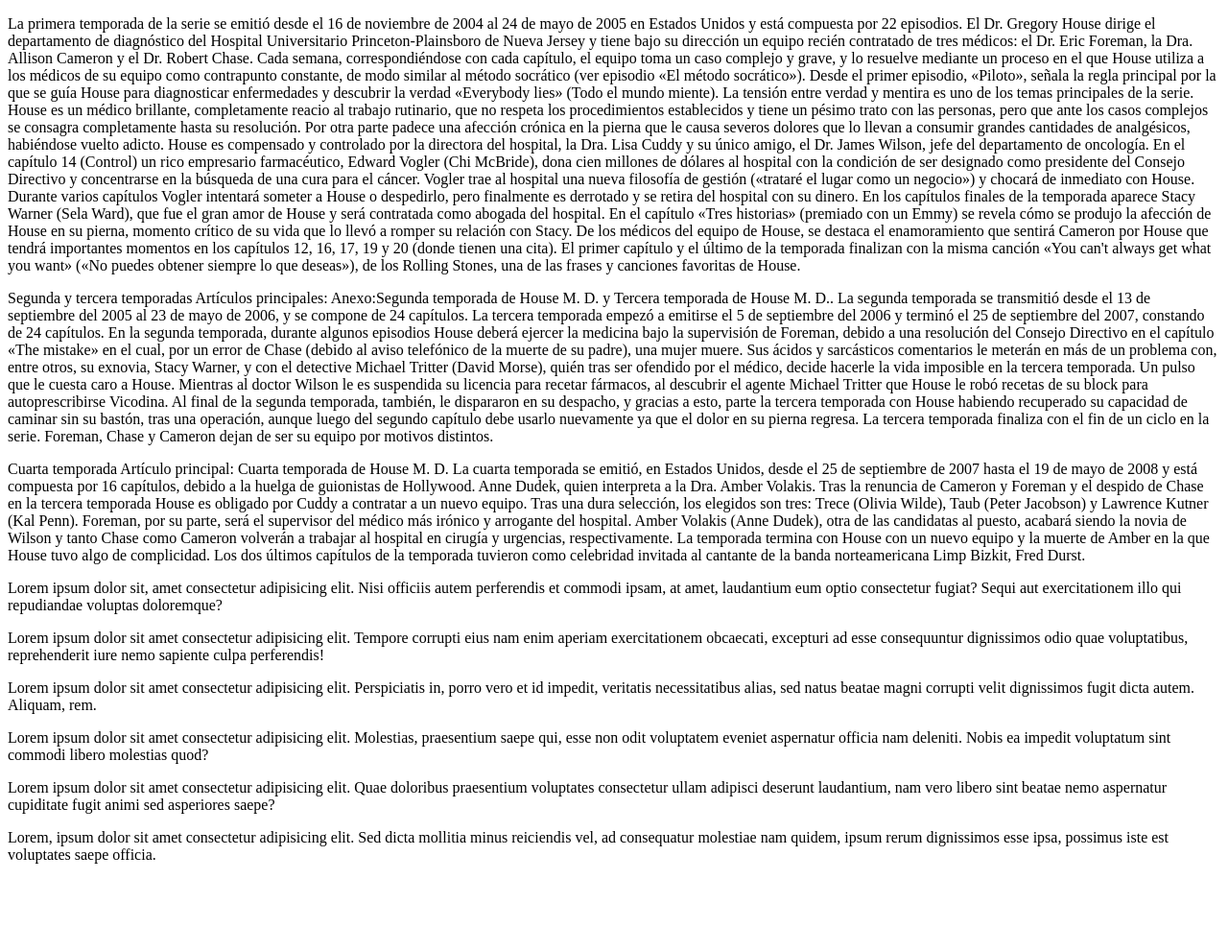
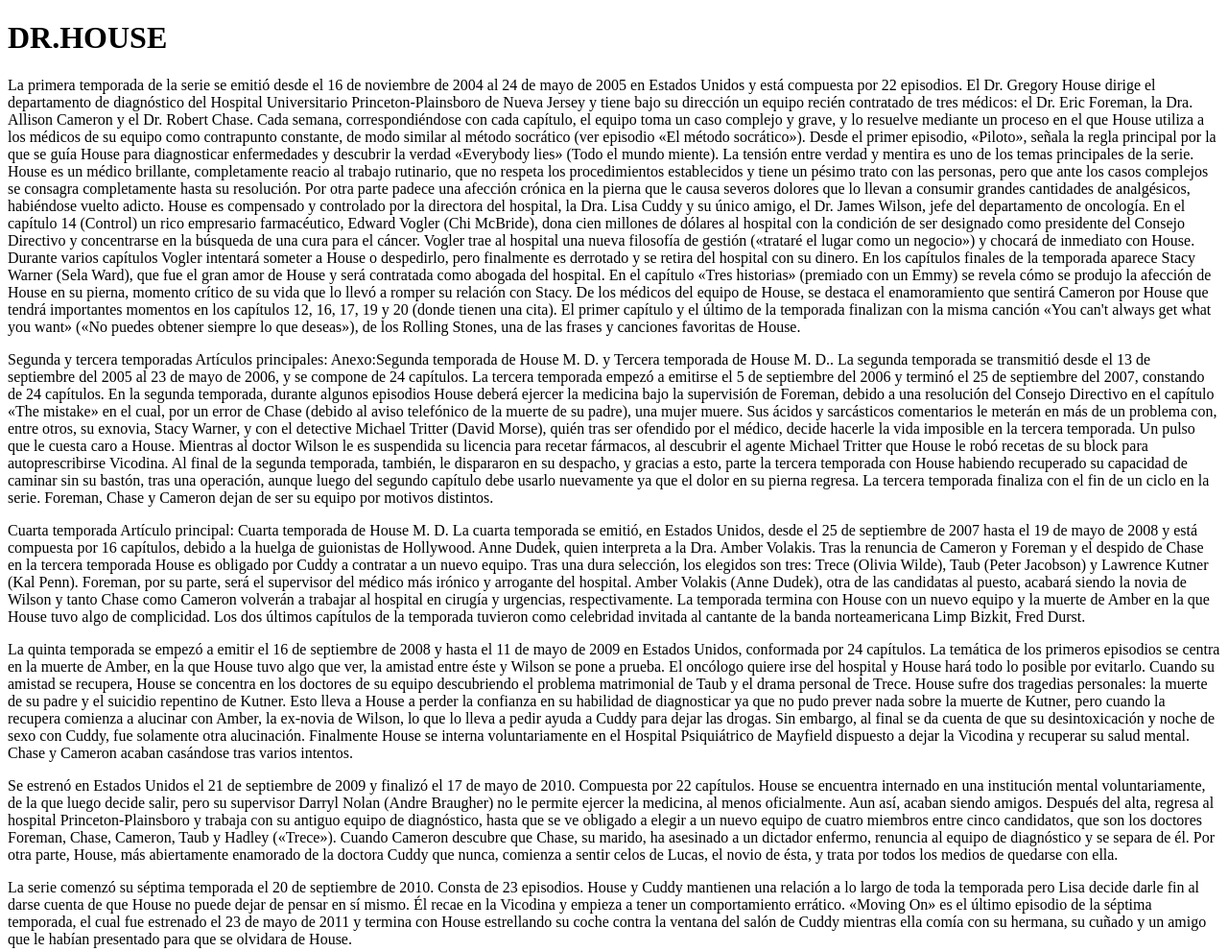
Before and after one commit to davidgomezagudelo2004/clase-css, a plain HTML site: page index.html in a window 1280 px wide. Shown: the top 991 px of the page at 96% size. Before the commit the page ends 916 px from the top, so only its background shows below. Drawn offline with Linux system fonts and the light colour scheme.

Commit message:
se configura la pagina

```diff
--- a/index.html
+++ b/index.html
@@ -7,6 +7,7 @@
 </head>
 <body>
     <header>
+        <h1>DR.HOUSE</h1>
 
     </header>
 
@@ -43,14 +44,16 @@ La tercera temporada finaliza con el fin de un ciclo en la serie. Foreman, Chase
 
         <section>
         <p>
-         Lorem ipsum dolor sit, amet consectetur adipisicing elit. Nisi officiis autem perferendis et commodi ipsam, at amet, laudantium eum optio consectetur fugiat? Sequi aut exercitationem illo qui repudiandae voluptas doloremque?
+            La quinta temporada se empezó a emitir el 16 de septiembre de 2008 y hasta el 11 de mayo de 2009 en Estados Unidos, conformada por 24 capítulos.
+            La temática de los primeros episodios se centra en la muerte de Amber, en la que House tuvo algo que ver, la amistad entre éste y Wilson se pone a prueba. El oncólogo quiere irse del hospital y House hará todo lo posible por evitarlo. Cuando su amistad se recupera, House se concentra en los doctores de su equipo descubriendo el problema matrimonial de Taub y el drama personal de Trece. House sufre dos tragedias personales: la muerte de su padre y el suicidio repentino de Kutner. Esto lleva a House a perder la confianza en su habilidad de diagnosticar ya que no pudo prever nada sobre la muerte de Kutner, pero cuando la recupera comienza a alucinar con Amber, la ex-novia de Wilson, lo que lo lleva a pedir ayuda a Cuddy para dejar las drogas. Sin embargo, al final se da cuenta de que su desintoxicación y noche de sexo con Cuddy, fue solamente otra alucinación. Finalmente House se interna voluntariamente en el Hospital Psiquiátrico de Mayfield dispuesto a dejar la Vicodina y recuperar su salud mental. Chase y Cameron acaban casándose tras varios intentos.
         </p>
         <p>
-        Lorem ipsum dolor sit amet consectetur adipisicing elit. Tempore corrupti eius nam enim aperiam exercitationem obcaecati, excepturi ad esse consequuntur dignissimos odio quae voluptatibus, reprehenderit iure nemo sapiente culpa perferendis!
+            Se estrenó en Estados Unidos el 21 de septiembre de 2009 y finalizó el 17 de mayo de 2010. Compuesta por 22 capítulos.
+
+            House se encuentra internado en una institución mental voluntariamente, de la que luego decide salir, pero su supervisor Darryl Nolan (Andre Braugher) no le permite ejercer la medicina, al menos oficialmente. Aun así, acaban siendo amigos. Después del alta, regresa al hospital Princeton-Plainsboro y trabaja con su antiguo equipo de diagnóstico, hasta que se ve obligado a elegir a un nuevo equipo de cuatro miembros entre cinco candidatos, que son los doctores Foreman, Chase, Cameron, Taub y Hadley («Trece»). Cuando Cameron descubre que Chase, su marido, ha asesinado a un dictador enfermo, renuncia al equipo de diagnóstico y se separa de él. Por otra parte, House, más abiertamente enamorado de la doctora Cuddy que nunca, comienza a sentir celos de Lucas, el novio de ésta, y trata por todos los medios de quedarse con ella.
         </p>
         <p>
-        Lorem ipsum dolor sit amet consectetur adipisicing elit. Perspiciatis in, porro vero et id impedit, veritatis necessitatibus alias, sed natus beatae magni corrupti velit dignissimos fugit dicta autem. Aliquam, rem.
-
+            La serie comenzó su séptima temporada el 20 de septiembre de 2010. Consta de 23 episodios. House y Cuddy mantienen una relación a lo largo de toda la temporada pero Lisa decide darle fin al darse cuenta de que House no puede dejar de pensar en sí mismo. Él recae en la Vicodina y empieza a tener un comportamiento errático. «Moving On» es el último episodio de la séptima temporada, el cual fue estrenado el 23 de mayo de 2011 y termina con House estrellando su coche contra la ventana del salón de Cuddy mientras ella comía con su hermana, su cuñado y un amigo que le habían presentado para que se olvidara de House.
         </p>
 
         </section>
```
